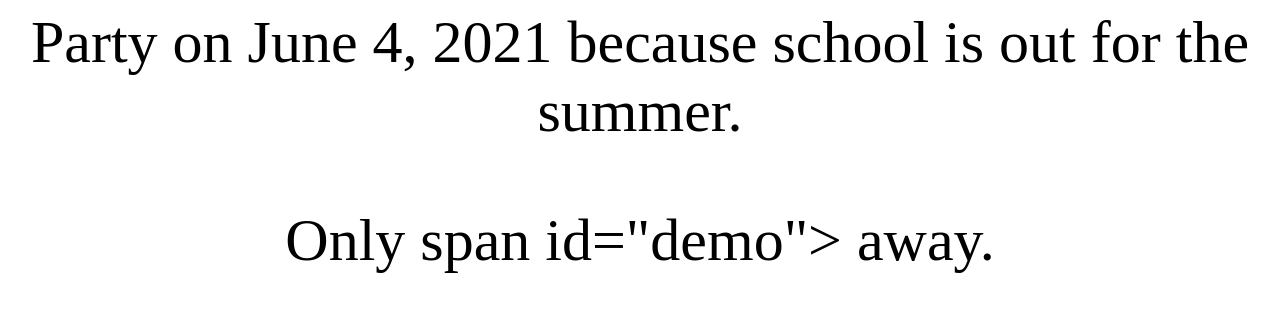
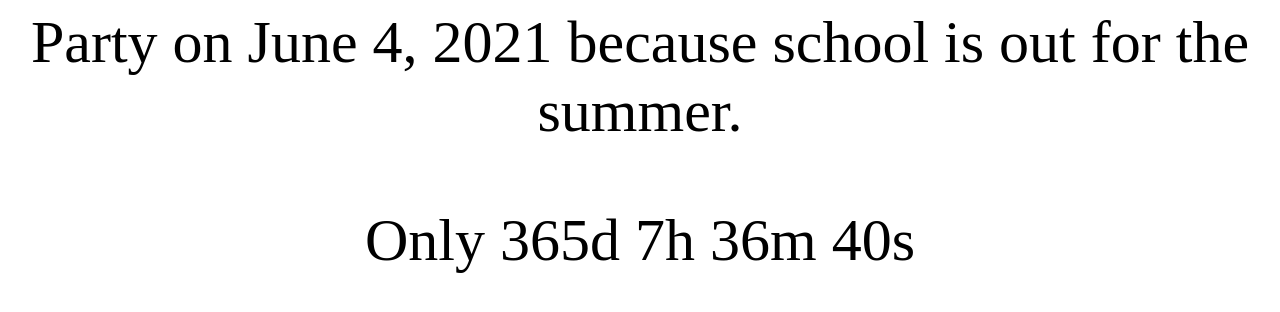
Before and after one commit to www-Kyle/School, a plain HTML site: page party.html in a window 1280 px wide. Drawn offline with Linux system fonts and the light colour scheme.

Commit message:
Update party.html

```diff
--- a/party.html
+++ b/party.html
@@ -43,6 +43,6 @@ var x = setInterval(function() {
 </head>
 <body>
 <p>Party on June 4,  2021 because school is out for the summer.</p>
-  <p>Only span id="demo"> away.</span></p>
+  <p>Only <span id="demo"> away.</span></p>
 </body>
 </html>
```
